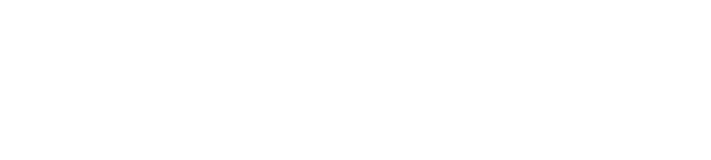
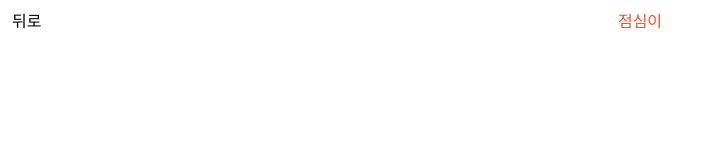
Before and after one commit to hanseul1118/jumsimi_owner_front, a Vue app: page /menudetail/1 in a window 1280 px wide. Shown: the top 160 px of the page, without its empty margins (0-711 px from the left). Built offline with nearby package versions, Linux system fonts and the light colour scheme.

Commit message:
[화면]menucreate, menudetail 생성중

```diff
--- a/src/pages/MenuCreate.vue
+++ b/src/pages/MenuCreate.vue
@@ -1,15 +1,12 @@
 <template>
-    <div>
-
-    </div>
+  <div class="menu-create-container"></div>
 </template>
 
 <script>
-    export default {
-
-    }
+export default {};
 </script>
 
 <style lang="scss" scoped>
-
+.menu-create-container {
+}
 </style>
--- a/src/pages/MenuDetail.vue
+++ b/src/pages/MenuDetail.vue
@@ -1,15 +1,20 @@
 <template>
-    <div>
-
-    </div>
+  <div class="menu-detail-container">
+      <header-back></header-back>
+  </div>
 </template>
 
 <script>
-    export default {
+import HeaderBack from '@/components/headerBack'
 
+export default {
+    components:{
+        HeaderBack
     }
+}
 </script>
 
 <style lang="scss" scoped>
-
+.menu-create-container {
+}
 </style>
```
